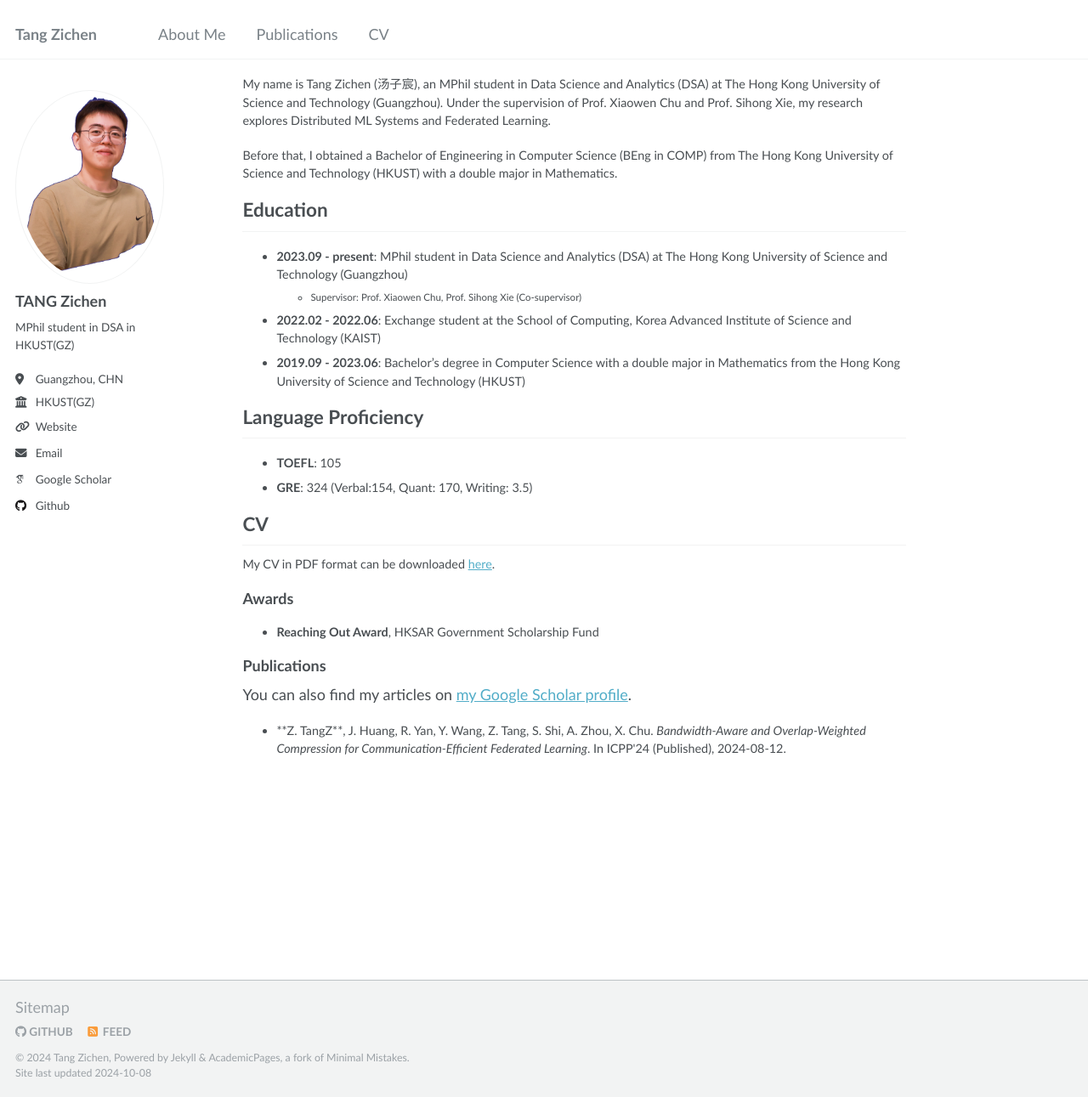
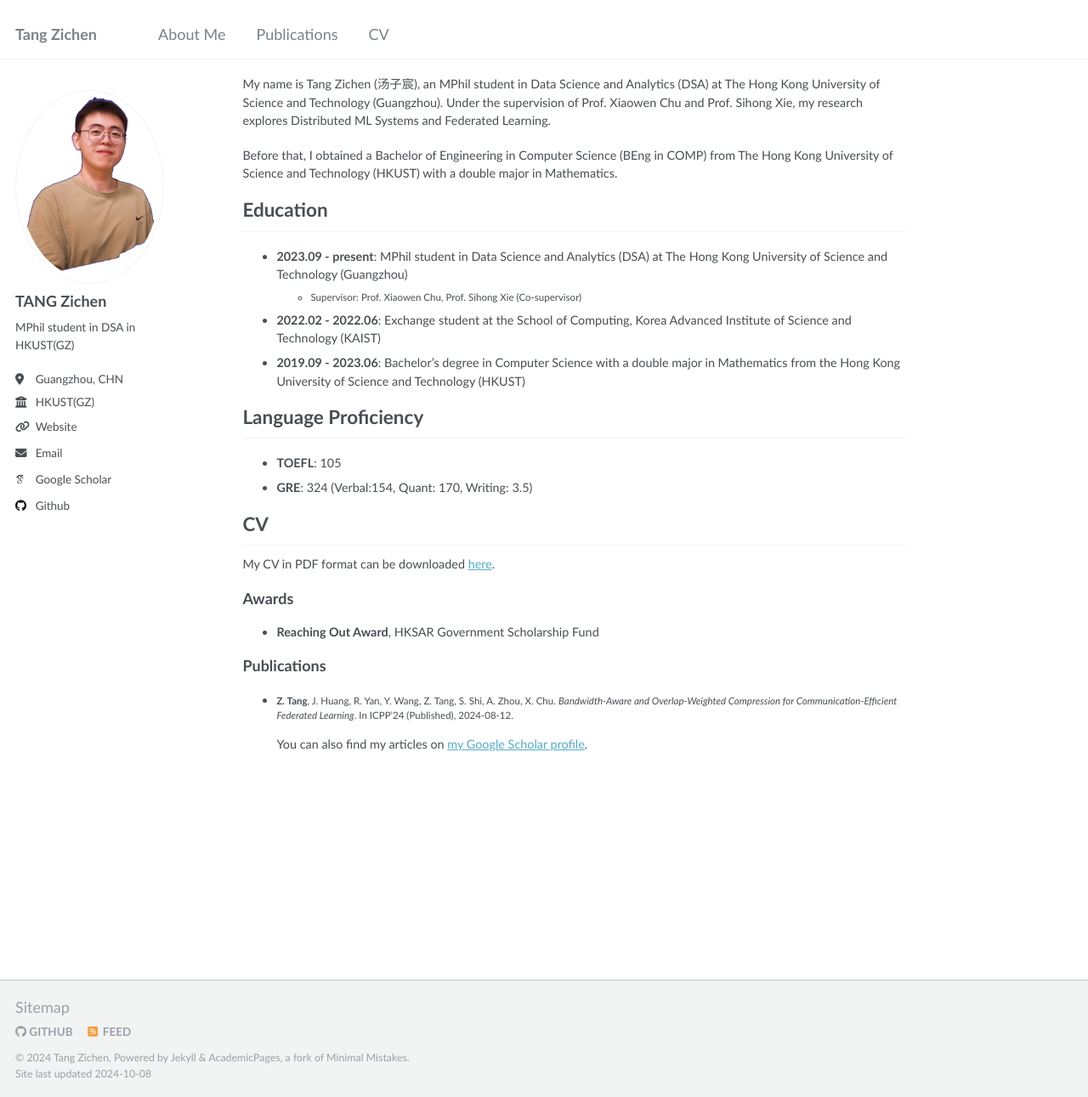
Before and after one commit to trl730109/trl730109.github.io, a Jekyll site: the page built from _pages/about.md, in a window 1280 px wide and 1291 px high. Shown: the whole window at 85% size. Built offline with Jekyll 4.4.1, drawn with Linux system fonts in a browser that asks for light colours; some web fonts are replaced.

Commit message:
Update about.md

```diff
--- a/_pages/about.md
+++ b/_pages/about.md
@@ -27,14 +27,11 @@ My CV in PDF format can be downloaded [here](/files/CV_PhD_TANG_Zichen.pdf).
 - **Reaching Out Award**, HKSAR Government Scholarship Fund
 
 ### Publications {#publications}
+- **Z. Tang**, J. Huang, R. Yan, Y. Wang, Z. Tang, S. Shi, A. Zhou, X. Chu.
+  _Bandwidth-Aware and Overlap-Weighted Compression for Communication-Efficient Federated Learning_.
+  In ICPP'24 (Published), 2024-08-12.
+
+
 {% if site.author.googlescholar %}
   <div class="wordwrap">You can also find my articles on <a href="{{ site.author.googlescholar }}">my Google Scholar profile</a>.</div>
 {% endif %}
-
-<ul>
-  <li>
-    **Z. TangZ**, J. Huang, R. Yan, Y. Wang, Z. Tang, S. Shi, A. Zhou, X. Chu.
-    <em>Bandwidth-Aware and Overlap-Weighted Compression for Communication-Efficient Federated Learning</em>.
-    In ICPP'24 (Published), 2024-08-12.
-  </li>
-</ul>
```
